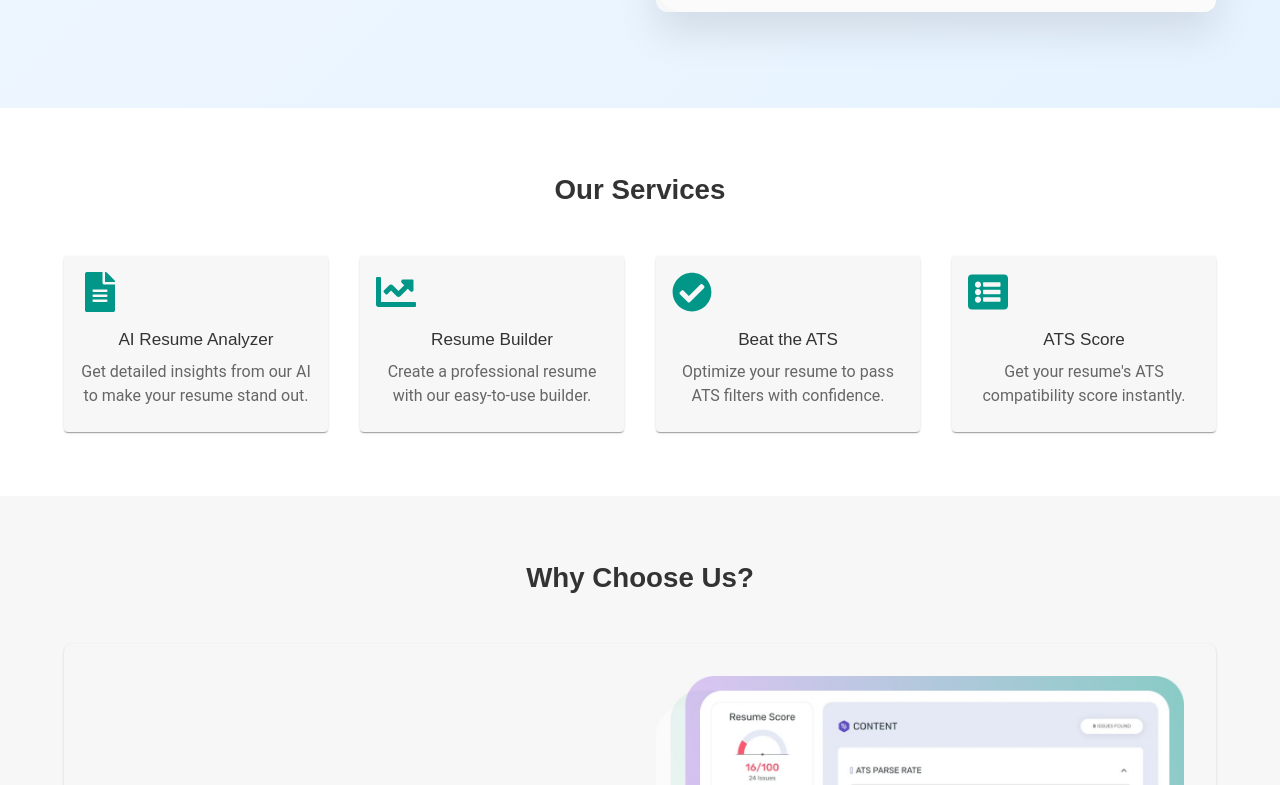
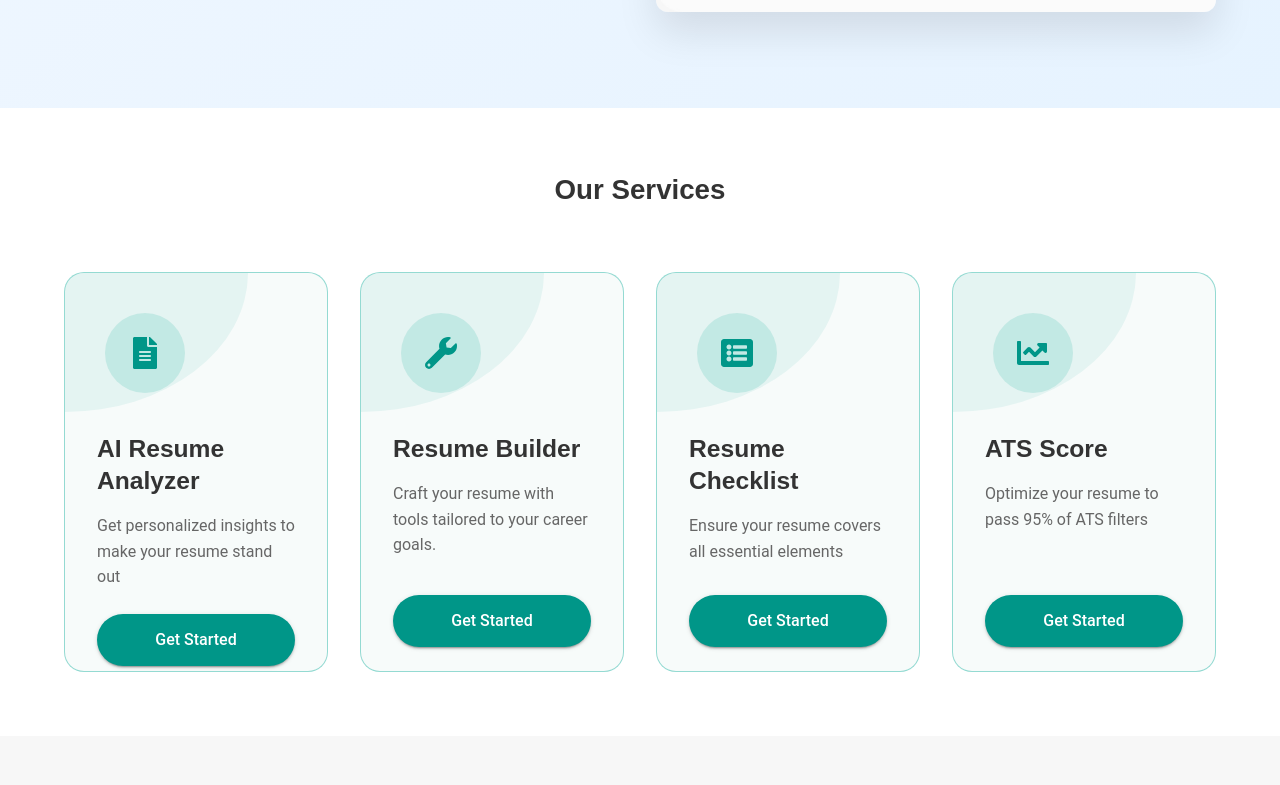
Before and after one commit to djubx/resume-analyzer, a Next.js app: page / in a window 1280 px wide. Shown: the part 575-1360 px from the top of the page. Built offline with nearby package versions, Linux system fonts and the light colour scheme.

Commit message:
Services fix

```diff
--- a/src/app/page.tsx
+++ b/src/app/page.tsx
@@ -5,6 +5,7 @@ import Link from "next/link";
 import Image from "next/image";
 import Navbar from "@/components/Navbar";
 import FAQ from "@/components/FAQ";
+import Services from "@/components/Services";
 import { SpeedInsights } from "@vercel/speed-insights/next";
 import { Analytics } from "@vercel/analytics/react";
 import {
@@ -27,33 +28,6 @@ import React from 'react';
 
 export default function Home() {
   const theme = useTheme();
-
-  const services = [
-    {
-      icon: <FaFileAlt />,
-      title: "AI Resume Analyzer",
-      description: "Get detailed insights from our AI to make your resume stand out.",
-      href: "/resume-analyzer"
-    },
-    {
-      icon: <FaChartLine />,
-      title: "Resume Builder",
-      description: "Create a professional resume with our easy-to-use builder.",
-      href: "/create-resume"
-    },
-    {
-      icon: <FaCheckCircle />,
-      title: "Beat the ATS",
-      description: "Optimize your resume to pass ATS filters with confidence.",
-      href: "/ats-score"
-    },
-    {
-      icon: <FaListAlt />,
-      title: "ATS Score",
-      description: "Get your resume's ATS compatibility score instantly.",
-      href: "/resume-checklist"
-    }
-  ];
 
   return (
     <Box sx={{ bgcolor: 'background.default' }}>
@@ -126,49 +100,7 @@ export default function Home() {
       </Box>
 
       {/* Services Section */}
-      <Container maxWidth="lg" sx={{ py: 8 }}>
-        <Typography variant="h2" align="center" sx={{ mb: 6 }}>
-          Our Services
-        </Typography>
-        <Grid container spacing={4}>
-          {services.map((service, index) => (
-            <Grid item xs={12} sm={6} md={3} key={index}>
-              <motion.div
-                initial={{ opacity: 0, y: 20 }}
-                animate={{ opacity: 1, y: 0 }}
-                transition={{ duration: 0.5, delay: index * 0.1 }}
-              >
-                <Card
-                  component={Link}
-                  href={service.href}
-                  sx={{
-                    height: '100%',
-                    display: 'flex',
-                    flexDirection: 'column',
-                    textDecoration: 'none',
-                    transition: 'transform 0.2s',
-                    '&:hover': {
-                      transform: 'translateY(-8px)',
-                    },
-                  }}
-                >
-                  <CardContent sx={{ flexGrow: 1, textAlign: 'center' }}>
-                    <Box sx={{ color: 'primary.main', fontSize: '2.5rem', mb: 2 }}>
-                      {service.icon}
-                    </Box>
-                    <Typography variant="h4" component="h3" sx={{ mb: 1 }}>
-                      {service.title}
-                    </Typography>
-                    <Typography variant="body1" color="text.secondary">
-                      {service.description}
-                    </Typography>
-                  </CardContent>
-                </Card>
-              </motion.div>
-            </Grid>
-          ))}
-        </Grid>
-      </Container>
+      <Services />
 
       {/* Features Section */}
       <Box sx={{ bgcolor: 'background.paper', py: 8 }}>
--- /dev/null
+++ b/src/components/Services.tsx
@@ -0,0 +1,193 @@
+'use client';
+
+import React from 'react';
+import Link from 'next/link';
+import {
+  Box,
+  Container,
+  Typography,
+  Grid,
+  Button,
+  Card,
+  CardContent,
+} from '@mui/material';
+
+// Define service icons
+import { FaFileAlt, FaWrench, FaListAlt, FaChartLine } from 'react-icons/fa';
+
+interface ServiceItem {
+  icon: React.ReactNode;
+  title: string;
+  description: string;
+  href: string;
+}
+
+interface ServicesProps {
+  title?: string;
+  services?: ServiceItem[];
+}
+
+// Default services data
+const defaultServices = [
+  {
+    icon: <FaFileAlt />,
+    title: "AI Resume Analyzer",
+    description: "Get personalized insights to make your resume stand out",
+    href: "/resume-analyzer"
+  },
+  {
+    icon: <FaWrench />,
+    title: "Resume Builder",
+    description: "Craft your resume with tools tailored to your career goals.",
+    href: "/create-resume"
+  },
+  {
+    icon: <FaListAlt />,
+    title: "Resume Checklist",
+    description: "Ensure your resume covers all essential elements",
+    href: "/resume-checklist"
+  },
+  {
+    icon: <FaChartLine />,
+    title: "ATS Score",
+    description: "Optimize your resume to pass 95% of ATS filters",
+    href: "/ats-score"
+  }
+];
+
+export default function Services({ title = "Our Services", services = defaultServices }: ServicesProps) {
+  return (
+    <Container maxWidth="lg" sx={{ py: 8 }}>
+      <Typography variant="h2" align="center" sx={{ mb: 8, color: 'text.primary', fontWeight: 600 }}>
+        {title}
+      </Typography>
+
+      <Grid container spacing={4} justifyContent="center">
+        {services.map((service, index) => (
+          <Grid item xs={12} sm={6} md={3} key={index}>
+            <Card
+              sx={{
+                height: 400,
+                display: 'flex',
+                flexDirection: 'column',
+                borderRadius: '20px',
+                border: '1px solid',
+                borderColor: 'rgba(0, 168, 150, 0.4)',
+                boxShadow: 'none',
+                overflow: 'hidden',
+                backgroundColor: 'rgba(240, 248, 245, 0.5)',
+                position: 'relative',
+                transition: 'transform 0.3s ease, box-shadow 0.3s ease',
+                '&:hover': {
+                  transform: 'translateY(-8px)',
+                  boxShadow: '0 10px 20px rgba(0, 168, 150, 0.1)',
+                  borderColor: 'rgba(0, 168, 150, 0.6)',
+                }
+              }}
+            >
+              {/* Background Shape */}
+              <Box
+                sx={{
+                  position: 'absolute',
+                  top: 0,
+                  left: 0,
+                  width: '70%',
+                  height: '35%',
+                  borderBottomRightRadius: '100%',
+                  backgroundColor: 'rgba(0, 168, 150, 0.08)',
+                  zIndex: 0,
+                }}
+              />
+
+              {/* Icon Circle */}
+              <Box
+                sx={{
+                  position: 'absolute',
+                  top: 40,
+                  left: 40,
+                  width: 80,
+                  height: 80,
+                  borderRadius: '50%',
+                  display: 'flex',
+                  alignItems: 'center',
+                  justifyContent: 'center',
+                  backgroundColor: 'rgba(0, 168, 150, 0.15)',
+                  color: 'primary.main',
+                  fontSize: '2rem',
+                  zIndex: 1,
+                  transition: 'transform 0.3s ease, background-color 0.3s ease',
+                  '.MuiCard-root:hover &': {
+                    transform: 'scale(1.05)',
+                    backgroundColor: 'rgba(0, 168, 150, 0.2)',
+                  }
+                }}
+              >
+                {service.icon}
+              </Box>
+
+              <CardContent sx={{
+                p: 4,
+                pt: '160px',
+                pb: 5,
+                flexGrow: 1,
+                display: 'flex',
+                flexDirection: 'column',
+                zIndex: 1,
+                position: 'relative',
+              }}>
+                <Typography
+                  variant="h3"
+                  sx={{
+                    mb: 2,
+                    fontWeight: 600,
+                    fontSize: '1.75rem',
+                    color: 'text.primary',
+                  }}
+                >
+                  {service.title}
+                </Typography>
+
+                <Typography
+                  variant="body1"
+                  color="text.secondary"
+                  sx={{
+                    mb: 3,
+                    flexGrow: 1,
+                    fontSize: '1rem',
+                    lineHeight: 1.6,
+                  }}
+                >
+                  {service.description}
+                </Typography>
+
+                <Button
+                  component={Link}
+                  href={service.href}
+                  variant="contained"
+                  fullWidth
+                  sx={{
+                    mt: 'auto',
+                    py: 1.5,
+                    borderRadius: '100px',
+                    backgroundColor: 'primary.main',
+                    color: 'white',
+                    textTransform: 'none',
+                    fontWeight: 500,
+                    fontSize: '1rem',
+                    transition: 'transform 0.2s ease',
+                    '&:hover': {
+                      backgroundColor: 'primary.dark',
+                      transform: 'scale(1.02)',
+                    },
+                  }}
+                >
+                  Get Started
+                </Button>
+              </CardContent>
+            </Card>
+          </Grid>
+        ))}
+      </Grid>
+    </Container>
+  );
+}
```
